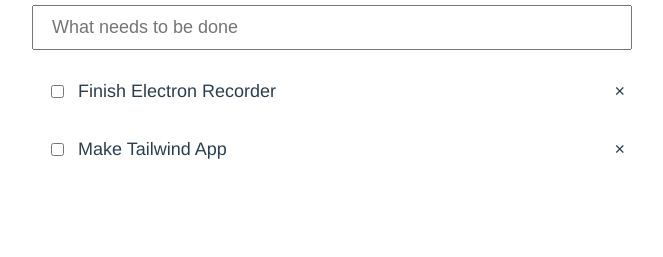
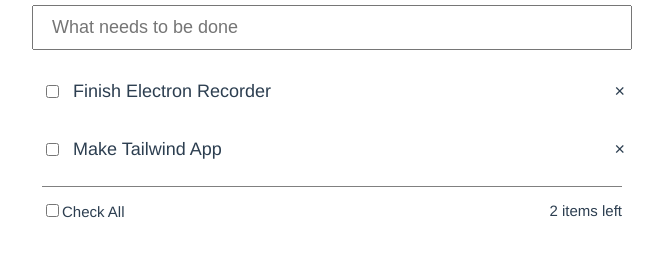
Before and after one commit to Bhavartha/Todo-App-Vue, a Vue app: page / in a window 1280 px wide. Shown: the part 135-392 px from the top of the page, without its empty margins (308-971 px from the left). Built offline with nearby package versions, Linux system fonts and the light colour scheme.

Commit message:
Added functionality to mark all items as completed

```diff
--- a/src/components/TodoList.vue
+++ b/src/components/TodoList.vue
@@ -9,10 +9,10 @@
     />
     <div v-for="(todo,index) in todos" :key="todo.id" class="todo-item">
       <div class="todo-item-main">
-        <input type="checkbox" v-model="todo.completed">
+        <input type="checkbox" v-model="todo.completed" />
         <div
           class="todo-item-label"
-          :class={completed:todo.completed}
+          :class="{completed:todo.completed}"
           v-if="!todo.editing"
           @dblclick="editTodo(todo)"
         >{{ todo.title }}</div>
@@ -28,6 +28,14 @@
         />
       </div>
       <div class="remove-item" @click="removeTodo(index)">&times;</div>
+    </div>
+    <div class="extra-container">
+      <div>
+        <label>
+          <input type="checkbox" :checked="!anyRemaining" @change="checkAllTodos"/>Check All
+        </label>
+      </div>
+      <div>{{remaining}} items left</div>
     </div>
   </div>
 </template>
@@ -63,6 +71,15 @@
       },
     },
   },
+  computed: {
+    remaining(){
+      return this.todos.filter(todo=> !todo.completed).length;
+    },
+    anyRemaining(){
+      return this.remaining!=0;
+    }
+
+  },
   methods: {
     addTodo() {
       if (!this.newTodo.trim().length) return;
@@ -93,6 +110,9 @@
     removeTodo(index) {
       this.todos.splice(index, 1);
     },
+    checkAllTodos(){
+      this.todos.forEach((todo)=> todo.completed=event.target.checked);
+    }
   },
 };
 </script>
@@ -128,7 +148,7 @@
 .todo-item-main {
   display: flex;
   align-items: center;
-  margin-left: 15px;
+  margin: 0 10px;
 }
 
 .todo-item-label {
@@ -147,9 +167,35 @@
   }
 }
 
-.completed{
+.completed {
   text-decoration: line-through;
   color: gray;
 }
 
+.extra-container {
+  display: flex;
+  align-items: center;
+  justify-content: space-between;
+  font-size: 15px;
+  border-top: 1px solid gray;
+  padding-top: 14px;
+  margin: 0 10px;
+}
+
+button {
+  font-size: 14px;
+  background-color: #fff;
+  appearance: none;
+
+  &:hover {
+    background: lightgreen;
+  }
+  &:focus {
+    outline: none;
+  }
+}
+
+.active {
+  background: lightgreen;
+}
 </style>
```
